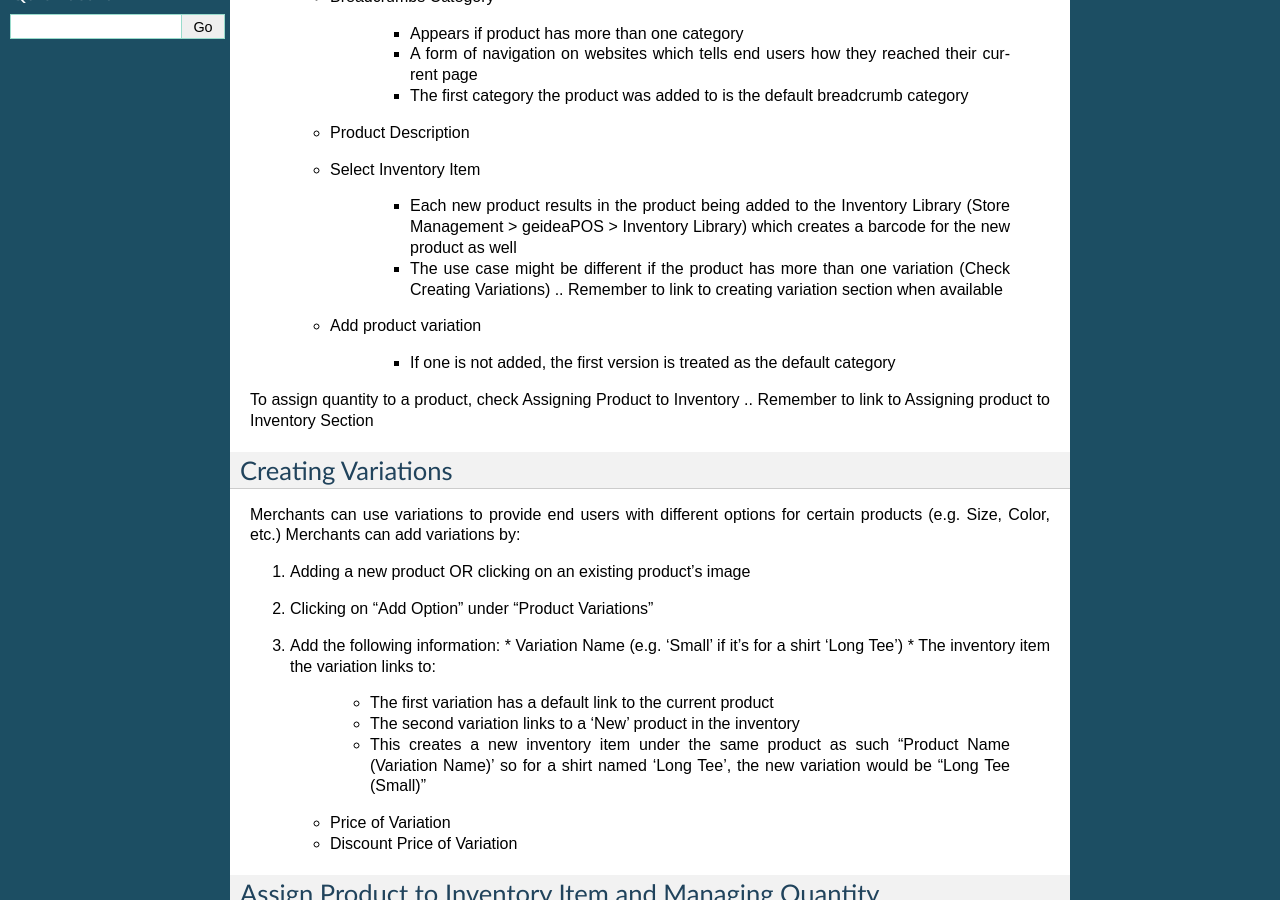
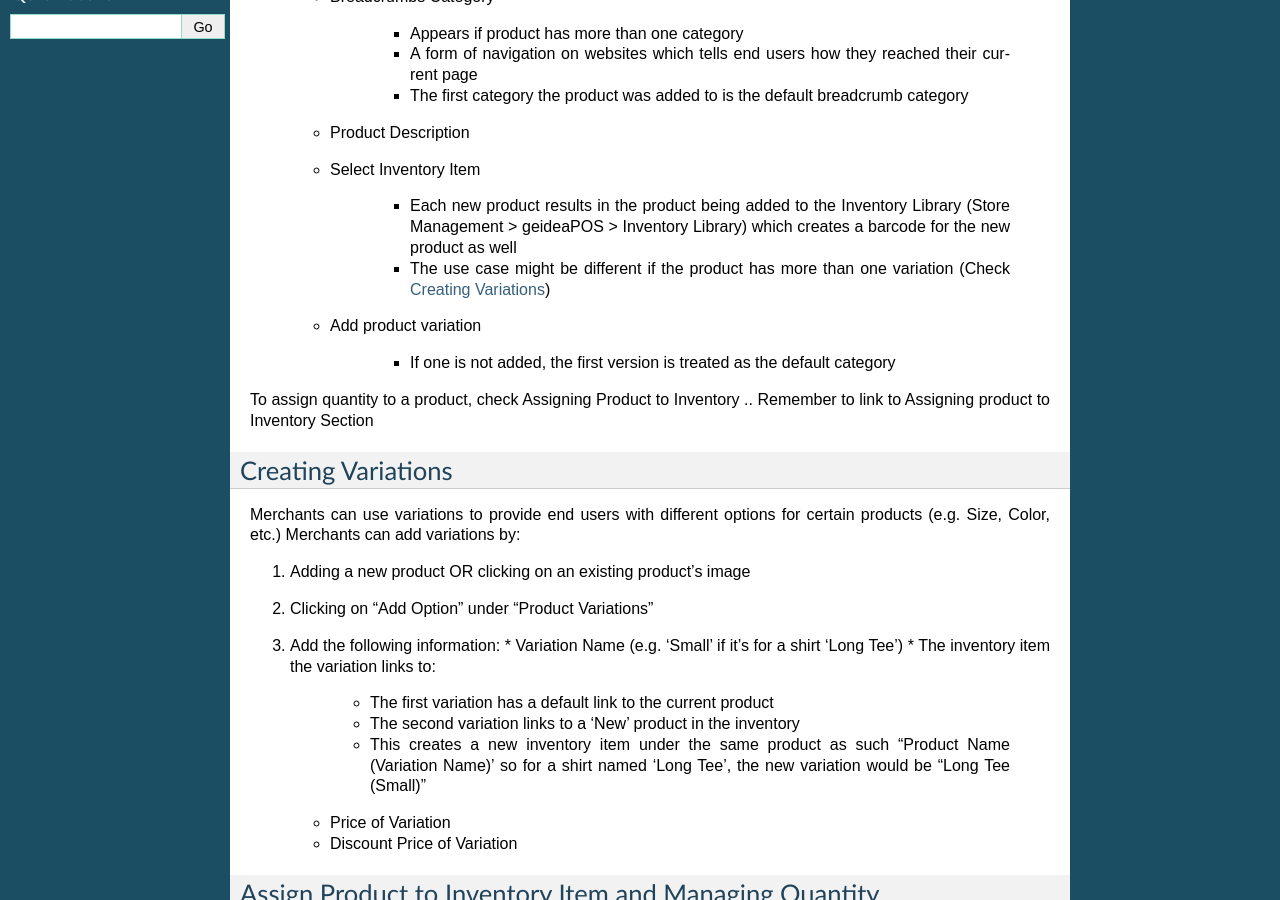
Before and after one commit to KhalilMayyasi/WBDocumentation, a Sphinx documentation site: the page built from docs/AddingProduct.rst, in a window 1280 px wide and 900 px high, scrolled down 510 px. Built offline with Sphinx 7.4.7, drawn with Linux system fonts in a browser that asks for light colours.

Commit message:
Added the ability to reference to a section within the same file

```diff
--- a/docs/AddingProduct.rst
+++ b/docs/AddingProduct.rst
@@ -25,7 +25,7 @@ Merchants can add a product by:
    * Select Inventory Item
 
       * Each new product results in the product being added to the Inventory Library (Store Management > geideaPOS > Inventory Library) which creates a barcode for the new product as well
-      * The use case might be different if the product has more than one variation (Check Creating Variations) .. Remember to link to creating variation section when available
+      * The use case might be different if the product has more than one variation (Check :ref:`Creating Variations`)
    * Add product variation
 
       * If one is not added, the first version is treated as the default category
--- a/docs/conf.py
+++ b/docs/conf.py
@@ -28,7 +28,7 @@ import os
 # Add any Sphinx extension module names here, as strings. They can be
 # extensions coming with Sphinx (named 'sphinx.ext.*') or your custom
 # ones.
-extensions = []
+extensions = ['sphinx.ext.autosectionlabel']
 
 # Add any paths that contain templates here, relative to this directory.
 templates_path = ['_templates']
```
